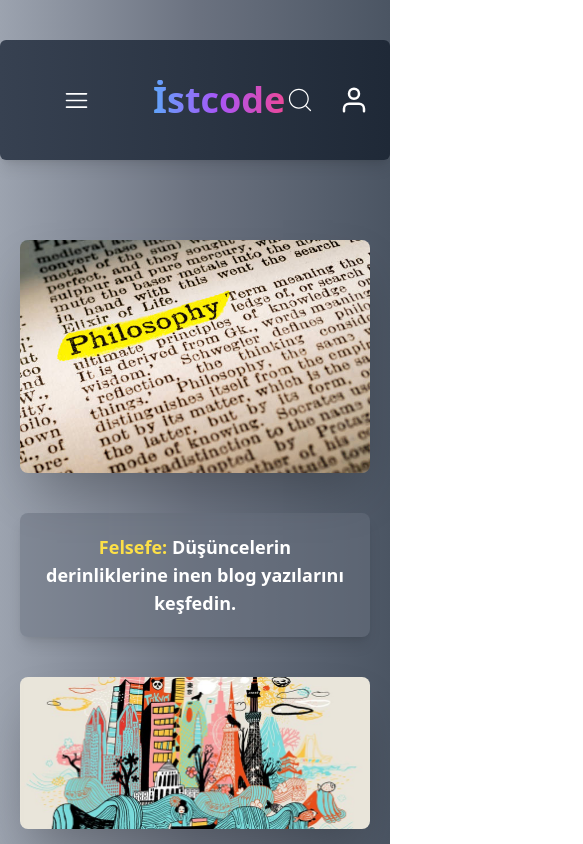
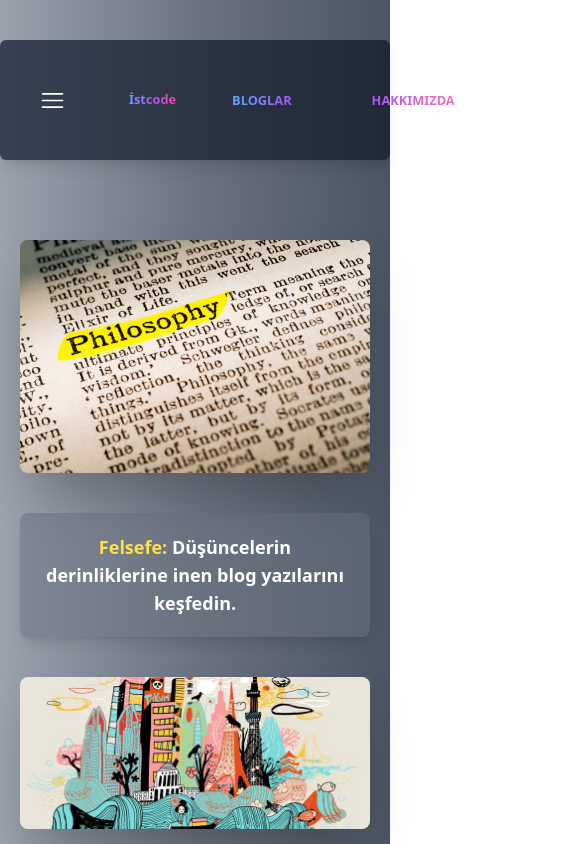
Before and after one commit to baratess/istcode, a Next.js app: page / in a window 390 px wide. Shown: the top 844 px of the page, 583 px wide, since content can reach past the window. Built offline with nearby package versions, Linux system fonts and the light colour scheme.

Commit message:
Responsive düzenlemesi.

```diff
--- a/app/components/navbar/AboutUs.tsx
+++ b/app/components/navbar/AboutUs.tsx
@@ -5,7 +5,7 @@ import Link from "next/link";
 const AboutUs = () => {
   return (
     <div className="flex px-6 cursor-pointer">
-      <h1 className="text-3xl md:text-xl font-bold text-transparent bg-clip-text bg-gradient-to-r from-purple-500 to-pink-400 hover:scale-105 transform transition duration-200 ">
+      <h1 className="text-xs-custom md:text-xl font-bold text-transparent bg-clip-text bg-gradient-to-r from-purple-500 to-pink-400 hover:scale-105 transform transition duration-200 ">
         <Link href={"/"}>HAKKIMIZDA</Link>
       </h1>
     </div>
--- a/app/components/navbar/Blogs.tsx
+++ b/app/components/navbar/Blogs.tsx
@@ -3,7 +3,7 @@ import Link from "next/link";
 const Blogs = () => {
   return (
     <div className="flex px-14 cursor-pointer ">
-      <h1 className="text-3xl md:text-xl font-bold text-transparent bg-clip-text bg-gradient-to-r from-blue-400 to-purple-500 hover:scale-105 transform transition duration-200">
+      <h1 className="text-xs-custom md:text-xl font-bold text-transparent bg-clip-text bg-gradient-to-r from-blue-400 to-purple-500 hover:scale-105 transform transition duration-200">
         <Link href={"/blogs"}>BLOGLAR</Link>
       </h1>
     </div>
--- a/app/components/navbar/Navbar1.tsx
+++ b/app/components/navbar/Navbar1.tsx
@@ -11,24 +11,24 @@ const Navbar: React.FC = () => {
   return (
     <div className="bg-gradient-to-r from-gray-400 via-gray-500 to-gray-600 pt-10 animate-fadeIn">
       <div className="relative">
-        <header className="flex items-center justify-between px-6 py-3 bg-gradient-to-r from-gray-700 to-gray-800 text-white shadow-lg h-[120px] rounded-md max-w-screen-xl w-full mx-auto">
+        <header className="flex items-center justify-between py-3 bg-gradient-to-r from-gray-700 to-gray-800 text-white shadow-lg h-[120px] rounded-md max-w-screen-xl w-full mx-auto">
           <div className="flex items-center gap-6 w-full sm:w-auto">
             <Menü />
-            <div className="text-2xl font-extrabold flex-grow sm:flex-grow-0 text-center sm:text-left">
+            <div className=" font-extrabold flex-grow sm:flex-grow-0 text-center sm:text-left">
               <Link href="/">
-                <h1 className="text-transparent bg-clip-text bg-gradient-to-r from-blue-400 via-purple-500 to-pink-500 hover:scale-105 transform transition duration-200 text-4xl sm:text-3xl">
+                <h1 className="text-transparent bg-clip-text bg-gradient-to-r from-blue-400 via-purple-500 to-pink-500 hover:scale-105 transform transition duration-200 text-xs-custom sm:text-3xl">
                   İstcode
                 </h1>
               </Link>
             </div>
           </div>
 
-          <div className="hidden md:flex flex-grow items-center justify-center gap-6 text-sm sm:text-base">
+          <div className="flex flex-grow items-center justify-center text-sm sm:text-xs-custom">
             <Blogs />
             <AboutUs />
           </div>
 
-          <div className="flex items-center gap-3 ml-auto sm:ml-0">
+          <div className="flex items-center gap-3 ml-auto sm:ml-0 pr-5">
             <Search />
             <User />
           </div>
--- a/tailwind.config.ts
+++ b/tailwind.config.ts
@@ -24,6 +24,9 @@ const config: Config = {
       spacing: {
         "128": "32rem",
       },
+      fontSize: {
+        'xs-custom': '0.8rem',
+      },
     },
   },
   plugins: [],
```
